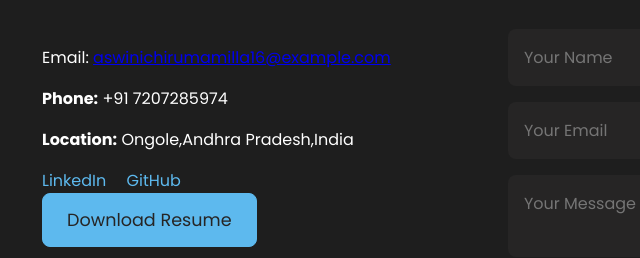
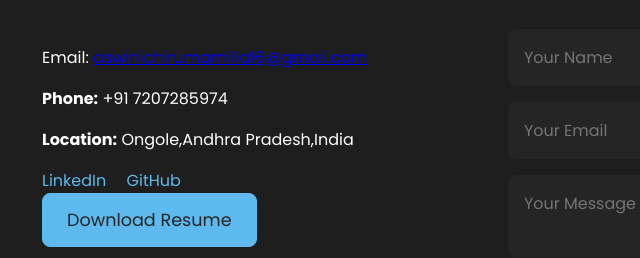
Before and after one commit to AswiniChirumamilla/Portfolio, a plain HTML site: page index.html in a window 1280 px wide. Shown: the part 3542-3800 px from the top of the page, 148-788 px from the left. Drawn offline with Linux system fonts and the light colour scheme; files whose address does not match are found by name.

Commit message:
Update index.html

```diff
--- a/index.html
+++ b/index.html
@@ -124,7 +124,7 @@ My core strengths lie in frontend technologies like HTML, CSS, and JavaScript, a
   <div class="contact-container">
     <div class="contact-info">
      <!--- <p><strong>Email:</strong> aswinichirumamilla16@gmail.com</p> -->
-      <p>Email: <a href="mailto:youremail@example.com">aswinichirumamilla16@example.com</a></p>
+      <p>Email: <a href="mailto:youremail@example.com">aswinichirumamilla16@gmail.com</a></p>
       <p><strong>Phone:</strong> +91 7207285974</p>
       <p><strong>Location:</strong> Ongole,Andhra Pradesh,India</p>
       <div class="social-links">
```
